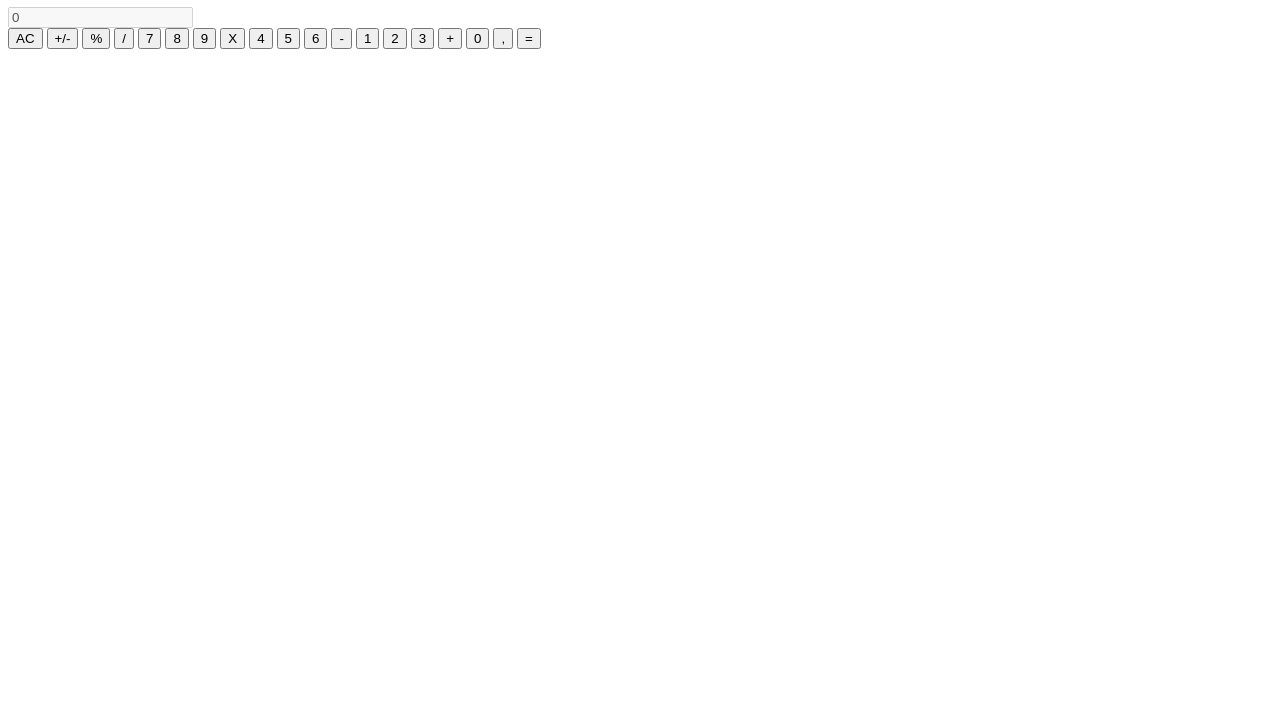
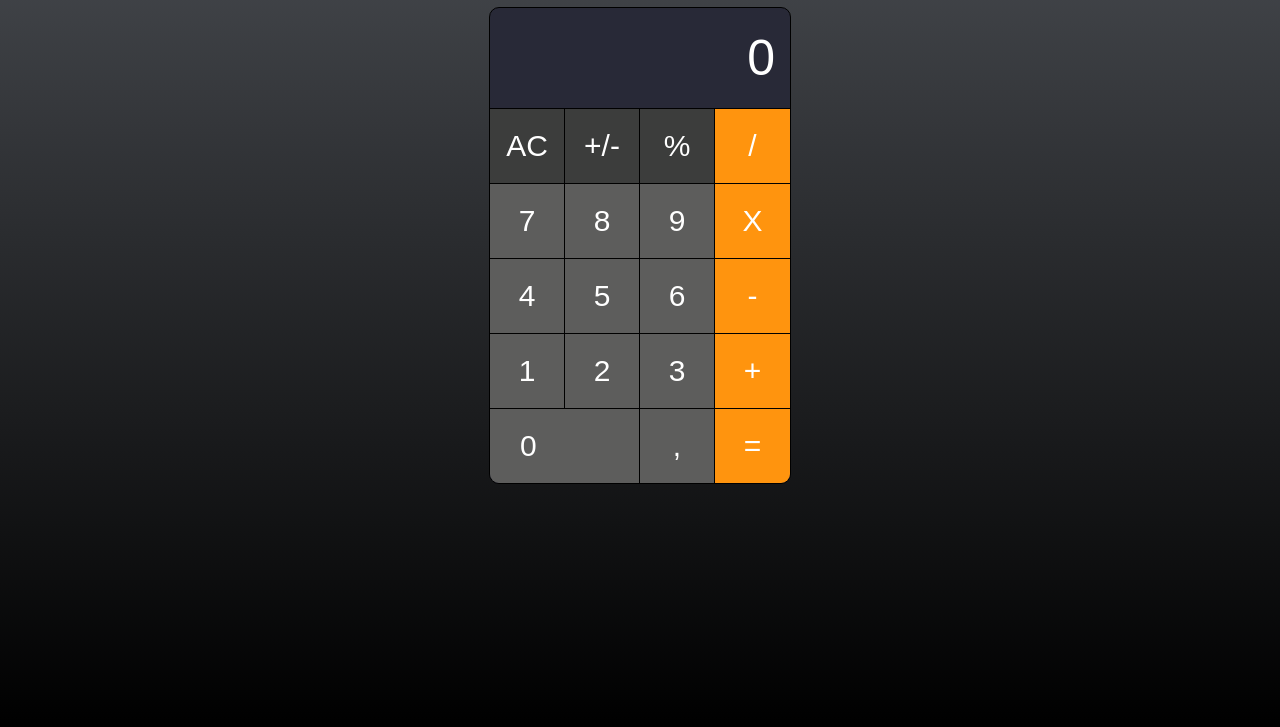
Before and after one commit to clarethe/apple-calculator-project, a plain HTML site: page index.html in a window 1280 px wide. Shown: the part 73-800 px from the top of the page. Drawn offline with Linux system fonts and the light colour scheme.

Commit message:
feat: add css styles

```diff
--- a/index.html
+++ b/index.html
@@ -6,6 +6,7 @@
     <meta http-equiv="X-UA-Compatible" content="IE=edge">
     <meta name="viewport" content="width=device-width, initial-scale=1.0">
     <title>Apple Calculator</title>
+    <link rel="stylesheet" href="style.css" />
 </head>
 
 <body>
@@ -29,7 +30,7 @@
             <button onclick="getContentClick(event)" class="btn">2</button>
             <button onclick="getContentClick(event)" class="btn">3</button>
             <button onclick="getContentClick(event)" class="btn btn-orange">+</button>
-            <button onclick="getContentClick(event)" class="btn">0</button>
+            <button onclick="getContentClick(event)" class="btn btn-double">0</button>
             <button onclick="getContentClick(event)" class="btn">,</button>
             <button onclick="getContentClick(event)" class="btn btn-orange">=</button>
 
--- a/style.css
+++ b/style.css
@@ -0,0 +1,77 @@
+html {
+    background: linear-gradient(to bottom, #45484d 0%, #000000 100%);
+    background-repeat: no-repeat;
+    height: 100%;
+}
+
+h1 {
+    text-align: center;
+    color: #fff;
+}
+
+.calculator {
+    width: 300px;
+    height: 475px;
+    background-color: #282937;
+    margin: 0 auto;
+    border-radius: 10px;
+    overflow: hidden;
+    border: 1px solid #000;
+    text-align: center;
+}
+
+.calculator__screen {
+    width: 90%;
+    height: 100px;
+    font-size: 50px;
+    padding: 0;
+    border: 0;
+    border-radius: 6px;
+    color: #fff;
+    text-align: right;
+    background: transparent;
+}
+
+.calculator__keypad {
+    border-top: 1px solid #000;
+}
+
+.btn {
+    background-color: #5d5d5c;
+    width: 75px;
+    height: 75px;
+    float: left;
+    font-size: 30px;
+    color: #fff;
+    border: 0;
+    font-weight: 300;
+    border-right: 1px solid #000;
+    border-bottom: 1px solid #000;
+}
+
+.btn-double {
+    width: 150px;
+    text-align: left;
+    padding-left: 30px;
+}
+
+.btn-dark {
+    background-color: #3c3d3c;
+}
+
+.btn-orange {
+    background-color: #ff940e;
+}
+
+.btn:nth-child(4n),
+.btn:last-child {
+    border-right: 0;
+}
+
+.btn:focus {
+    outline: none;
+}
+
+.btn:active {
+    opacity: 0.5;
+}
```
